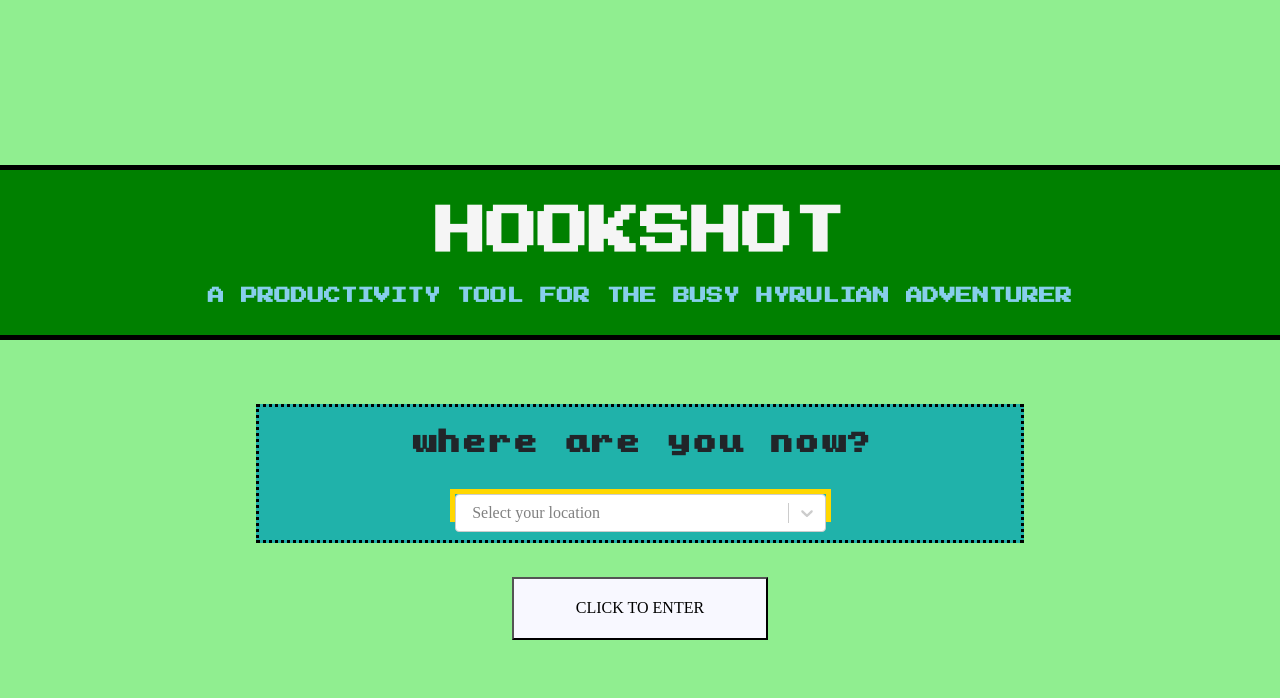
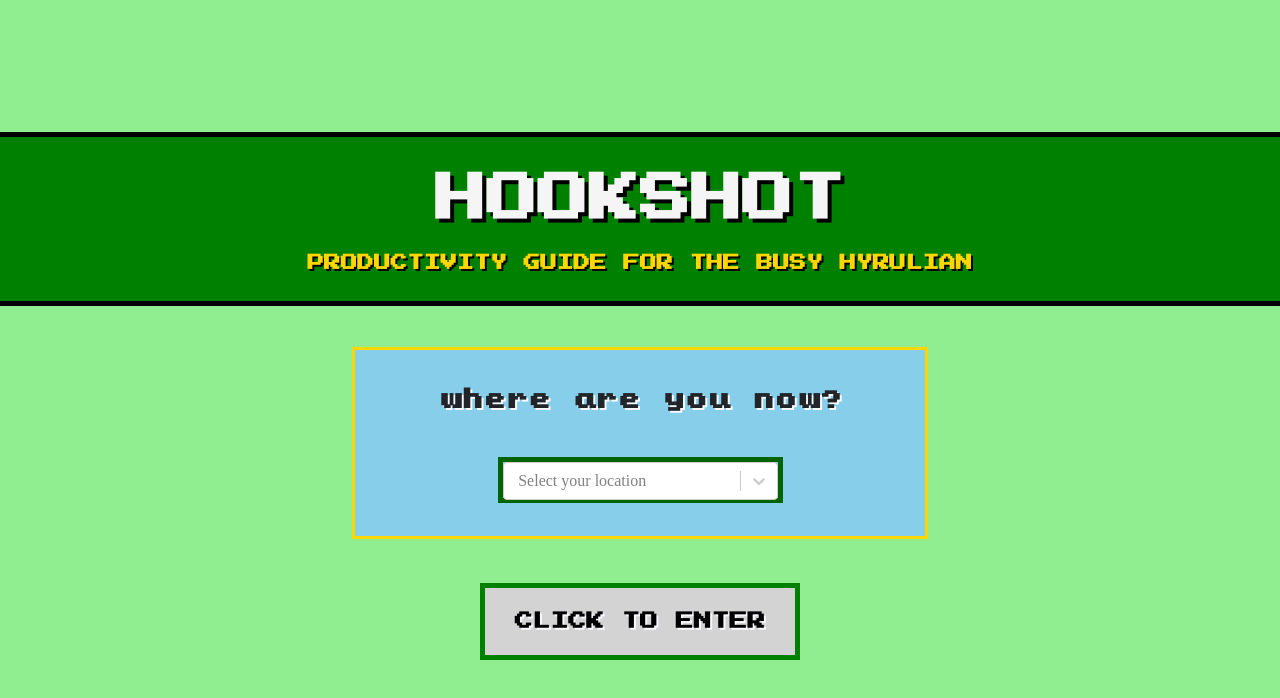
Before and after one commit to pcmueller/hookshot, a React (Create React App) app: page / in a window 1280 px wide. Shown: the top 698 px of the page. Built offline with nearby package versions, Linux system fonts and the light colour scheme; no server answers.

Commit message:
Restyle Entry elements

```diff
--- a/src/components/EntryPage/Entry.js
+++ b/src/components/EntryPage/Entry.js
@@ -28,10 +28,11 @@ function Entry({ locations, assignLocation }) {
       <header className='header'>
         <h1>HOOKSHOT</h1>
         <h4>
-          A PRODUCTIVITY TOOL FOR THE BUSY HYRULIAN ADVENTURER
+          PRODUCTIVITY GUIDE FOR THE BUSY HYRULIAN
         </h4>
       </header>
-      <form className='location-drop-container' tabIndex='-1'>
+      <form className='form-container'>
+        <section className='location-dropdown-section' tabIndex='-1'>
           <h3>where are you now?</h3>
           <Select
             className='dropdown'
@@ -40,19 +41,20 @@ function Entry({ locations, assignLocation }) {
             onChange={setSelectedOption}
             options={options}
             />
-      </form>
+        </section>
         <section className='entry-btn-section'>
           <Link to={`/home/${selectedOption.key}`}
                 id={selectedOption.key}
                 className='entry-link-component'>
             <button
               className='enter-btn'
-            type='submit'
+              type='reset'
               onClick={handleClick}>
                 CLICK TO ENTER
             </button>
           </Link>
         </section>
+      </form>
     </main>
   )
 }
--- a/src/components/EntryPage/_entry.scss
+++ b/src/components/EntryPage/_entry.scss
@@ -13,6 +13,8 @@
   }
 }
 
+// WELCOME HEADER
+
 .header {
   display: flex;
   flex-direction: column;
@@ -21,7 +23,7 @@
   width: 100%;
   height: 25%;
   padding: 1vw;
-  margin-bottom: 5vw;
+  margin-bottom: 3vw;
   border-top: 5px solid black;
   border-bottom: 5px solid black;
   font-family: PressStart;
@@ -31,29 +33,45 @@
     margin: 0;
     font-size: 4vw;
     color: whitesmoke;
+    text-shadow: 4px 4px black;
   }
 
   h4 {
     margin: 0;
     font-size: 1.3vw;
-    color: skyblue;
+    color: gold;
+    text-shadow: 2px 2px black;
   }
 }
 
-.location-drop-container {
+// FORM SECTION
+
+.form-container {
+  display: flex;
+  flex-flow: column nowrap;
+  align-items: center;
+  justify-content: center;
+  width: 100%;
+  height: 50%;
+}
+
+// LOCATION DROPDOWN SECTION
+
+.location-dropdown-section {
   display: flex;
   flex-flow: column nowrap;
   align-items: center;
   justify-content: space-evenly;
-  width: 60%;
-  height: 20%;
-  background-color: lightseagreen;
-  border: 3px dotted black;
+  width: 45%;
+  height: 55%;
+  background-color: skyblue;
+  border: 3px solid gold;
   margin-bottom: 1vw;
 
   h3 {
     font-family: KongText;
-    font-size: 2vw;
+    font-size: 1.75vw;
+    text-shadow: 2px 2px ghostwhite;
   }
 }
 
@@ -77,8 +95,10 @@
   width: 50%;
   height: 25%;
   color: black;
-  border: 5px solid gold;
+  border: 5px solid darkgreen;
 }
+
+// ENTER BUTTON SECTION
 
 .entry-btn-section {
   display: flex;
@@ -86,7 +106,7 @@
   justify-content: center;
   align-items: center;
   width: 100%;
-  height: 15%;
+  height: 40%;
 }
 
 .entry-link-component {
@@ -98,8 +118,13 @@
 }
 
 .enter-btn {
-  width: 20%;
-  height: 60%;
-  background-color: ghostwhite;
-
+  width: 25%;
+  height: 55%;
+  border: 5px solid green;
+  color: black;
+  text-shadow: 2px 2px ghostwhite;
+  background-color: lightgray;
+  font-family: PressStart;
+  font-weight: bold;
+  font-size: 1.4vw;
 }
```
Lines whose indentation alone changed are shown as unchanged.
